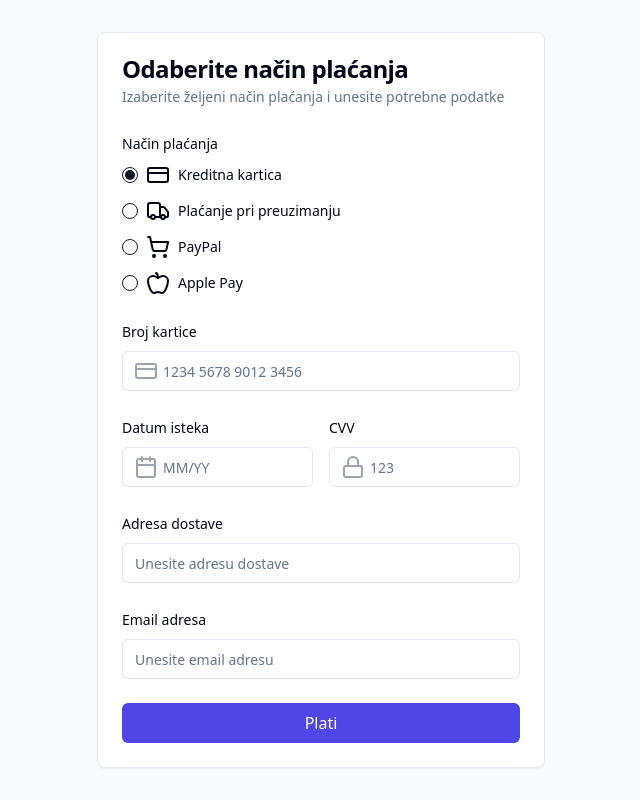
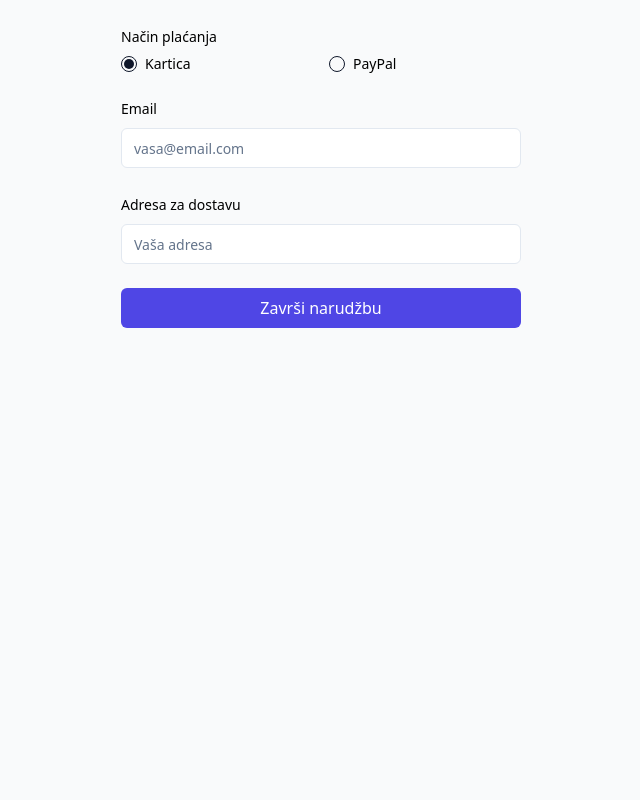
Before and after one commit to stpauli98/CandleShop, a React (Vite) app: page /placanje in a window 1280 px wide. Shown: the whole page, without its empty margins (319-959 px from the left). Built offline with nearby package versions, Linux system fonts and the light colour scheme.

Commit message:
Placanje popravljeno

```diff
--- a/src/App.tsx
+++ b/src/App.tsx
@@ -10,7 +10,7 @@ import AdminPanel from "./components/adminPanel/AdminPanel";
 import AdminLogin from "./components/adminPanel/AdminLogin";
 import PrivacyPolicy from "./components/PrivacyPolicy";
 import PaymentInput from "./components/payment/PaymentInput";
-import {OrderConfirmation} from "./components/payment/OrderConfirmation";
+import OrderConfirmation from "./components/payment/OrderConfirmation";
 
 function App() {
   const location = useLocation();
@@ -24,7 +24,9 @@ function App() {
     <div className="min-h-screen bg-gray-50">
       {location.pathname !== '/admin-panel' &&
        location.pathname !== '/admin-login' &&
-       location.pathname !== '/placanje' && <NavBar />}
+       location.pathname !== '/placanje' &&
+       location.pathname !== '/order-confirmation'
+        && <NavBar />}
 
       <Routes>
         <Route path="/admin-login" element={<AdminLogin />} />
--- a/src/components/payment/PaymentInput.tsx
+++ b/src/components/payment/PaymentInput.tsx
@@ -1,77 +1,49 @@
 "use client"
 
 import { useState } from "react"
-import { CreditCard, Calendar, Lock, Truck, ShoppingCartIcon as PaypalIcon, Apple } from "lucide-react"
 import { useForm } from "react-hook-form"
 import { zodResolver } from "@hookform/resolvers/zod"
 import * as z from "zod"
-
-import Button from "../ui/button"
-import { Form, FormControl, FormField, FormItem, FormLabel, FormMessage } from "../ui/form"
-import { Input } from "../ui/input"
-import { Card, CardContent, CardDescription, CardFooter, CardHeader, CardTitle } from "../ui/card"
+import { useNavigate } from "react-router-dom"
+import  Button  from "../ui/button"
+import { Form, FormControl, FormField, FormItem, FormLabel } from "../ui/form"
 import { RadioGroup, RadioGroupItem } from "../ui/radio-group"
 import { Label } from "../ui/label"
-
+import { Input } from "../ui/input"
 import { useShoppingCart } from '../../hooks/useShoppingCart'
 
-import { useNavigate } from "react-router-dom"
-import { toast } from 'react-toastify'
+const paymentFormSchema = z.object({
+  paymentMethod: z.enum(["card", "paypal"]),
+  email: z.string().email("Unesite ispravnu email adresu"),
+  shippingAddress: z.string().min(1, "Adresa za dostavu je obavezna")
+});
 
-const formSchema = z.object({
-  paymentMethod: z.enum(["card", "cashOnDelivery", "paypal", "applePay"]),
-  cardNumber: z
-    .string()
-    .regex(/^\d{16}$/, "Broj kartice mora sadržavati 16 brojeva")
-    .optional(),
-  expiryDate: z
-    .string()
-    .regex(/^(0[1-9]|1[0-2])\/\d{2}$/, "Datum isteka mora biti u formatu MM/YY")
-    .optional(),
-  cvv: z
-    .string()
-    .regex(/^\d{3,4}$/, "CVV mora sadržavati 3 ili 4 broja")
-    .optional(),
-  shippingAddress: z.string().optional(),
-  email: z.string().email("Unesite ispravnu email adresu").optional()
-})
+type PaymentFormSchema = z.infer<typeof paymentFormSchema>;
 
 export default function PaymentInput() {
   const [isLoading, setIsLoading] = useState(false)
   const { cart, clearCart, calculateTotal } = useShoppingCart()
   const navigate = useNavigate()
 
-  const form = useForm<z.infer<typeof formSchema>>({
-    resolver: zodResolver(formSchema),
+  const form = useForm<PaymentFormSchema>({
+    resolver: zodResolver(paymentFormSchema),
     defaultValues: {
       paymentMethod: "card",
-      cardNumber: "",
-      expiryDate: "",
-      cvv: "",
-      shippingAddress: "",
-      email: ""
-    },
-  })
+      email: "",
+      shippingAddress: ""
+    }
+  });
 
-  const watchPaymentMethod = form.watch("paymentMethod")
-
-  const onSubmit = async (data: z.infer<typeof formSchema>) => {
-    console.log("onSubmit called with data:", data);
-    console.log("Cart items:", cart);
-    console.log("Total:", calculateTotal());
+  const onSubmit = async (data: PaymentFormSchema) => {
+    setIsLoading(true)
     try {
-      setIsLoading(true)
-
-      // Simuliramo proces plaćanja
+      // Simulacija procesiranja narudžbe
       await new Promise(resolve => setTimeout(resolve, 2000))
 
-      // Generisanje jedinstvenog broja narudžbe
-      const orderNumber = `ORD-${Date.now()}-${Math.floor(Math.random() * 1000)}`
-
-      // Kreiranje objekta narudžbe sa svim potrebnim podacima
+      // Kreiranje objekta narudžbe
       const order = {
-        orderNumber,
-        items: cart, // Ovdje prenosimo sve items iz korpe
+        orderNumber: `ORD-${Date.now()}-${Math.floor(Math.random() * 1000)}`,
+        items: cart,
         total: calculateTotal(),
         paymentMethod: data.paymentMethod,
         shippingAddress: data.shippingAddress,
@@ -80,38 +52,20 @@ export default function PaymentInput() {
         customerEmail: data.email
       }
 
-      // Čistimo korpu nakon uspješne narudžbe
+      console.log("Order processed:", order)
       clearCart()
-
-      // Prikazujemo poruku uspjeha
-      toast.success('Vaša narudžba je uspješno primljena!')
-
-      // Preusmjeravamo na stranicu za potvrdu sa svim podacima narudžbe
-      navigate('/order-confirmation', {
-        state: {
-          order: {
-            ...order,
-            id: orderNumber
-          }
-        }
+      navigate("/order-confirmation", {
+        state: { order }
       })
-
     } catch (error) {
-      toast.error('Došlo je do greške prilikom obrade narudžbe. Molimo pokušajte ponovo.')
-      console.error("Greška:", error)
+      console.error("Error processing order:", error)
     } finally {
       setIsLoading(false)
     }
   }
 
   return (
-    <div className="min-h-screen flex items-center justify-center p-4">
-      <Card className="w-full max-w-md">
-        <CardHeader>
-          <CardTitle>Odaberite način plaćanja</CardTitle>
-          <CardDescription>Izaberite željeni način plaćanja i unesite potrebne podatke</CardDescription>
-        </CardHeader>
-        <CardContent>
+    <div className="max-w-md mx-auto p-6">
       <Form {...form}>
         <form onSubmit={form.handleSubmit(onSubmit)} className="space-y-6">
           <FormField
@@ -124,134 +78,53 @@ export default function PaymentInput() {
                   <RadioGroup
                     onValueChange={field.onChange}
                     defaultValue={field.value}
-                        className="flex flex-col space-y-1 "
+                    className="grid grid-cols-2 gap-4"
                   >
                     <div className="flex items-center space-x-2">
                       <RadioGroupItem value="card" id="card" />
-                          <Label htmlFor="card" className="flex items-center">
-                            <CreditCard className="mr-2" />
-                            Kreditna kartica
-                          </Label>
-                        </div>
-                        <div className="flex items-center space-x-2">
-                          <RadioGroupItem value="cashOnDelivery" id="cashOnDelivery" />
-                          <Label htmlFor="cashOnDelivery" className="flex items-center">
-                            <Truck className="mr-2" />
-                            Plaćanje pri preuzimanju
-                          </Label>
+                      <Label htmlFor="card">Kartica</Label>
                     </div>
                     <div className="flex items-center space-x-2">
                       <RadioGroupItem value="paypal" id="paypal" />
-                          <Label htmlFor="paypal" className="flex items-center">
-                            <PaypalIcon className="mr-2" />
-                            PayPal
-                          </Label>
-                        </div>
-                        <div className="flex items-center space-x-2">
-                          <RadioGroupItem value="applePay" id="applePay" />
-                          <Label htmlFor="applePay" className="flex items-center">
-                            <Apple className="mr-2" />
-                            Apple Pay
-                          </Label>
+                      <Label htmlFor="paypal">PayPal</Label>
                     </div>
                   </RadioGroup>
                 </FormControl>
-                    <FormMessage />
               </FormItem>
             )}
           />
 
-              {watchPaymentMethod === "card" && (
-                <>
           <FormField
             control={form.control}
-                    name="cardNumber"
+            name="email"
             render={({ field }) => (
               <FormItem>
-                        <FormLabel>Broj kartice</FormLabel>
+                <FormLabel>Email</FormLabel>
                 <FormControl>
-                          <div className="relative">
-                            <CreditCard className="absolute left-3 top-1/2 transform -translate-y-1/2 text-gray-400" />
-                            <Input placeholder="1234 5678 9012 3456" className="pl-10" {...field} />
-                          </div>
+                  <Input placeholder="vasa@email.com" {...field} />
                 </FormControl>
-                        <FormMessage />
               </FormItem>
             )}
           />
-                  <div className="flex gap-4">
-                    <FormField
-                      control={form.control}
-                      name="expiryDate"
-                      render={({ field }) => (
-                        <FormItem className="flex-1">
-                          <FormLabel>Datum isteka</FormLabel>
-                          <FormControl>
-                            <div className="relative">
-                              <Calendar className="absolute left-3 top-1/2 transform -translate-y-1/2 text-gray-400" />
-                              <Input placeholder="MM/YY" className="pl-10" {...field} />
-                            </div>
-                          </FormControl>
-                          <FormMessage />
-                        </FormItem>
-                      )}
-                    />
-                    <FormField
-                      control={form.control}
-                      name="cvv"
-                      render={({ field }) => (
-                        <FormItem className="flex-1">
-                          <FormLabel>CVV</FormLabel>
-                          <FormControl>
-                            <div className="relative">
-                              <Lock className="absolute left-3 top-1/2 transform -translate-y-1/2 text-gray-400" />
-                              <Input placeholder="123" className="pl-10" {...field} />
-                            </div>
-                          </FormControl>
-                          <FormMessage />
-                        </FormItem>
-                      )}
-                    />
-                  </div>
-                </>
-              )}
+
           <FormField
             control={form.control}
             name="shippingAddress"
             render={({ field }) => (
               <FormItem>
-                    <FormLabel>Adresa dostave</FormLabel>
+                <FormLabel>Adresa za dostavu</FormLabel>
                 <FormControl>
-                      <Input placeholder="Unesite adresu dostave" {...field} />
+                  <Input placeholder="Vaša adresa" {...field} />
                 </FormControl>
-                    <FormMessage />
               </FormItem>
             )}
           />
-              <FormField
-                control={form.control}
-                name="email"
-                render={({ field }) => (
-                  <FormItem>
-                    <FormLabel>Email adresa</FormLabel>
-                    <FormControl>
-                      <Input placeholder="Unesite email adresu" {...field} />
-                    </FormControl>
-                    <FormMessage />
-                  </FormItem>
-                )}
-              />
-              <Button
-                type="submit"
-                className="w-full"
-                disabled={isLoading}
-              >
-                {isLoading ? "Obrađuje se..." : "Plati"}
+
+          <Button type="submit" className="w-full" disabled={isLoading}>
+            {isLoading ? "Procesiranje..." : "Završi narudžbu"}
           </Button>
         </form>
       </Form>
-        </CardContent>
-      </Card>
     </div>
   )
 }
```
Also changed, not shown: src/components/payment/OrderConfirmation.tsx (+18 -11 lines), src/components/sharedComponents/ImageModal.tsx (added, +40 -0 lines), src/components/sharedComponents/ProductGrid.tsx (+13 -1 lines). Lines whose indentation alone changed are shown as unchanged.
